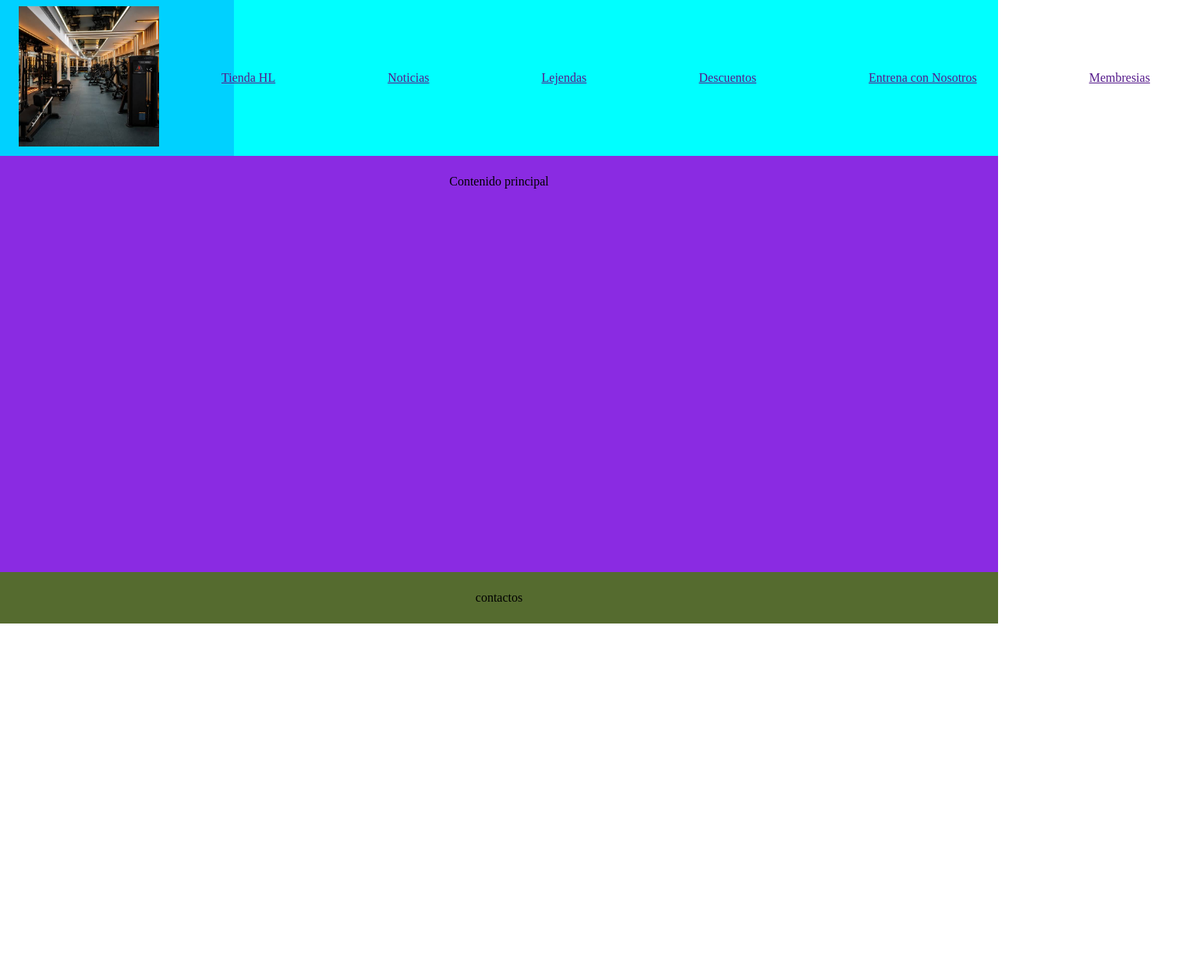
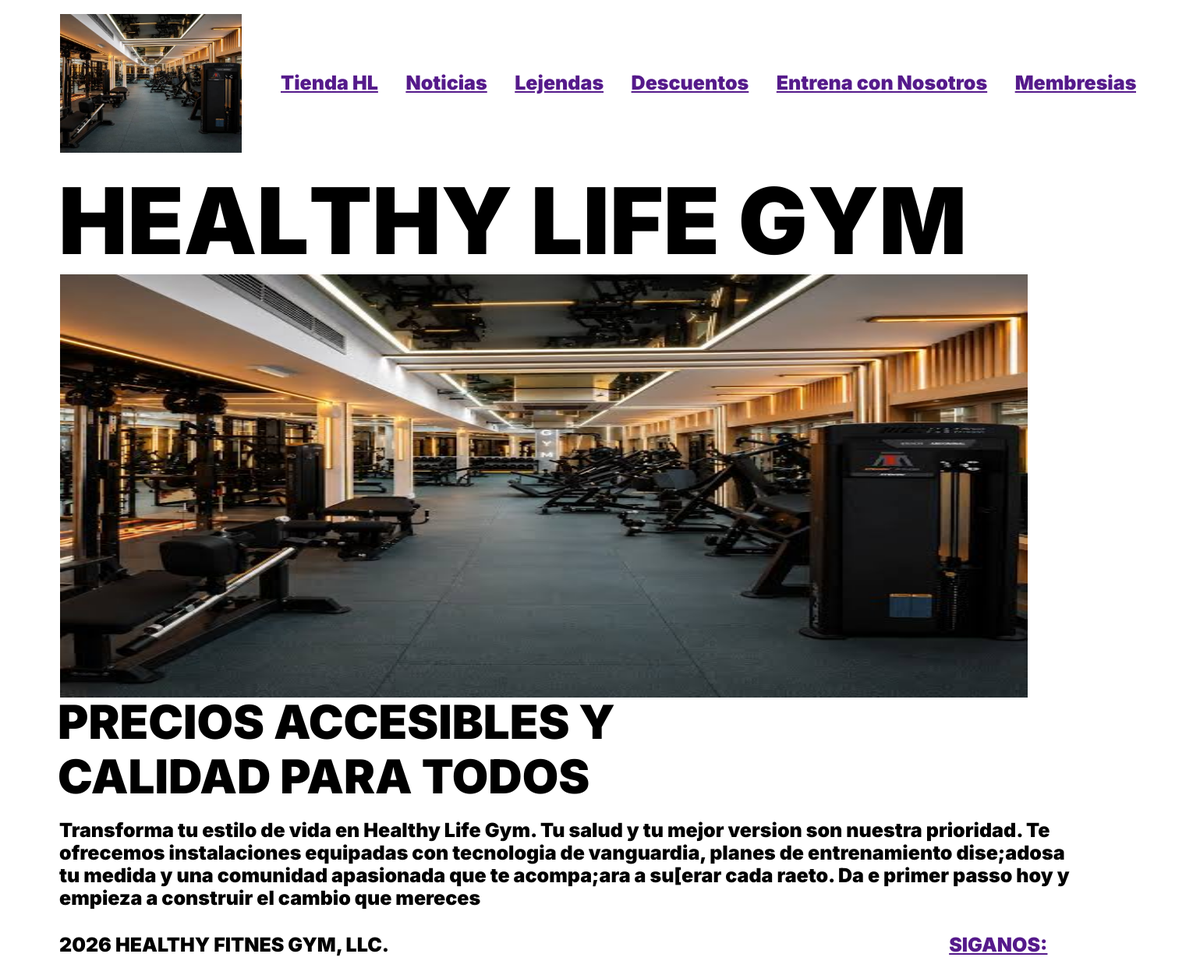
Before and after one commit to CrisSao22/Proyecto-Final, a plain HTML site: page index.html in a window 1280 px wide. Shown: the whole page at 78% size, 1539 px wide, since content can reach past the window. Before the commit the page ends 800 px from the top, so only its background shows below. Drawn offline with Linux system fonts and the light colour scheme.

Commit message:
Avanzando la parte Principal

```diff
--- a/css/styles.css
+++ b/css/styles.css
@@ -1,45 +1,115 @@
 body{
     margin: 0;
+    padding: 0;
+    font-family: "Inter", sans-serif;
 }
 .contenedor{
-    background-color: aqua;
+    background-color: white;
     display: grid;
-    grid-template-columns: 300px 1fr;
-    grid-template-rows: 200px 1fr;
+    grid-template-columns: 310px auto auto;
+    grid-template-rows: auto auto auto;
     grid-template-areas:
-    "nav nav"
-    "main main"
-    "footer footer"
+    "header nav nav"
+    "main main main"
+    "footer footer footer"
     ;
-    height: 100vh;
+    min-height: 100vh;
+}
+.header{
+    grid-area: header;
+    background-color: white;
+}
+.header img{
+    border: 0;
+    padding: 0;
+    display: block;
+    width: 232.5px;
+    height: 178px;
+    margin-left: 77px;
+    margin-top: 17.5px;
+
 }
 .main{
     grid-area: main;
-    background-color: blueviolet;
-    text-align: center;
-    padding: 1.5rem;
+    background-color: white;
 }
 .footer{
     grid-area: footer;
-    background-color: darkolivegreen;
-    text-align: center;
+    background-color: white;
     padding: 1.5rem;
 }
 .nav{
+    grid-area: nav;
     display: flex;
-    gap: 16px;
-    background-color: rgba(0, 0, 255, 0.179);
-    align-items: center;
-    padding: 1.5rem;
+    background-color: white;
 }
 .boton-nav{
-    padding: 32px 64px;
-    border-radius: 16px;
+    border: 0;
+    padding: 0;
     white-space: nowrap;
 }
-.nav img{
+
+.nav a{
+    display: block;
+    font-size: 25px;
+    padding: 0;
+    border: 0;
+    margin-top: 91px;
+    margin-left: 50px;
+    margin-right: -14.5px;
+
+}
+.main h1{
+    font-family: "Inter", sans-serif;
+    font-size: 118px;
     border: 0;
     padding: 0;
-    width: 180px;
-    height: 180px;
+    margin-left: 75px;
+    margin-top: 16px;
+    font-kerning: none;
+
 }
+.main img{
+    display: block;
+    border: 0;
+    padding: 0;
+    width: 1241px;
+    height: 543px;
+    margin-top: -81px;
+    margin-left: 77px;
+}
+.main h2{
+    display: block;
+    border: 0;
+    padding: 0;
+    font-size: 60px;
+    font-weight: 820;
+    margin-top: -4px;
+    margin-left: 74px;
+    margin-right: 550px;
+    line-height: 1.17;
+}
+.main p{
+    display: block;
+    border: 0;
+    padding: 0;
+    font-size: 25px;
+    margin-left: 76px;
+    margin-top: -30px;
+    margin-right: 59px;
+    line-height: 1.17;
+}
+.footer nav{
+    display: flex;
+    gap: 665px;
+
+}
+.footer nav a{
+    display: block;
+    border: 0;
+    padding: 0;
+    font-size: 25px;
+    margin-left: 52px;
+    margin-top: -20px;
+    margin-right: 1px;
+}
--- a/index.html
+++ b/index.html
@@ -5,13 +5,18 @@
     <meta name="viewport" content="width=device-width, initial-scale=1.0">
     <title>Healthy Life GYM</title>
     <link rel="stylesheet" href="./css/styles.css">
+    <link rel="preconnect" href="https://fonts.googleapis.com">
+<link rel="preconnect" href="https://fonts.gstatic.com" crossorigin>
+<link href="https://fonts.googleapis.com/css2?family=Inter:wght@900&display=swap" rel="stylesheet">
 </head>
 <body>
     <div class="contenedor">
-        <nav class="nav">
+        <header class="header">
             <a href="">
                 <img src="./assets/img/prin.jpg" alt="Enlace a la pagina principal">
             </a>
+        </header>
+        <nav class="nav">
             <a href="" class="boton-nav">Tienda HL</a>
             <a href="" class="boton-nav">Noticias</a>
             <a href="" class="boton-nav">Lejendas</a>
@@ -19,8 +24,18 @@
             <a href="" class="boton-nav">Entrena con Nosotros</a>
             <a href="" class="boton-nav">Membresias</a>
         </nav>
-        <main class="main">Contenido principal</main>
-        <footer class="footer">contactos</footer>
+        <main class="main">
+            <h1>HEALTHY LIFE GYM</h1>
+            <img src="./assets/img/prin.jpg" alt="imagen principal">
+            <h2>PRECIOS ACCESIBLES Y CALIDAD PARA TODOS</h2>
+            <p>Transforma tu estilo de vida en Healthy Life Gym. Tu salud y tu mejor version son nuestra prioridad. Te ofrecemos instalaciones equipadas con tecnologia de vanguardia, planes de entrenamiento dise;adosa tu medida y una comunidad apasionada que te acompa;ara a su[erar cada raeto. Da e primer passo hoy y empieza a construir el cambio que mereces</p>
+        </main>
+        <footer class="footer">
+            <nav>
+                <a>2026 HEALTHY FITNES GYM, LLC.</a>
+                <a href="" class="boton-nav">SIGANOS:</a>
+            </nav>
+        </footer>
     </div>
 
 </body>
```
